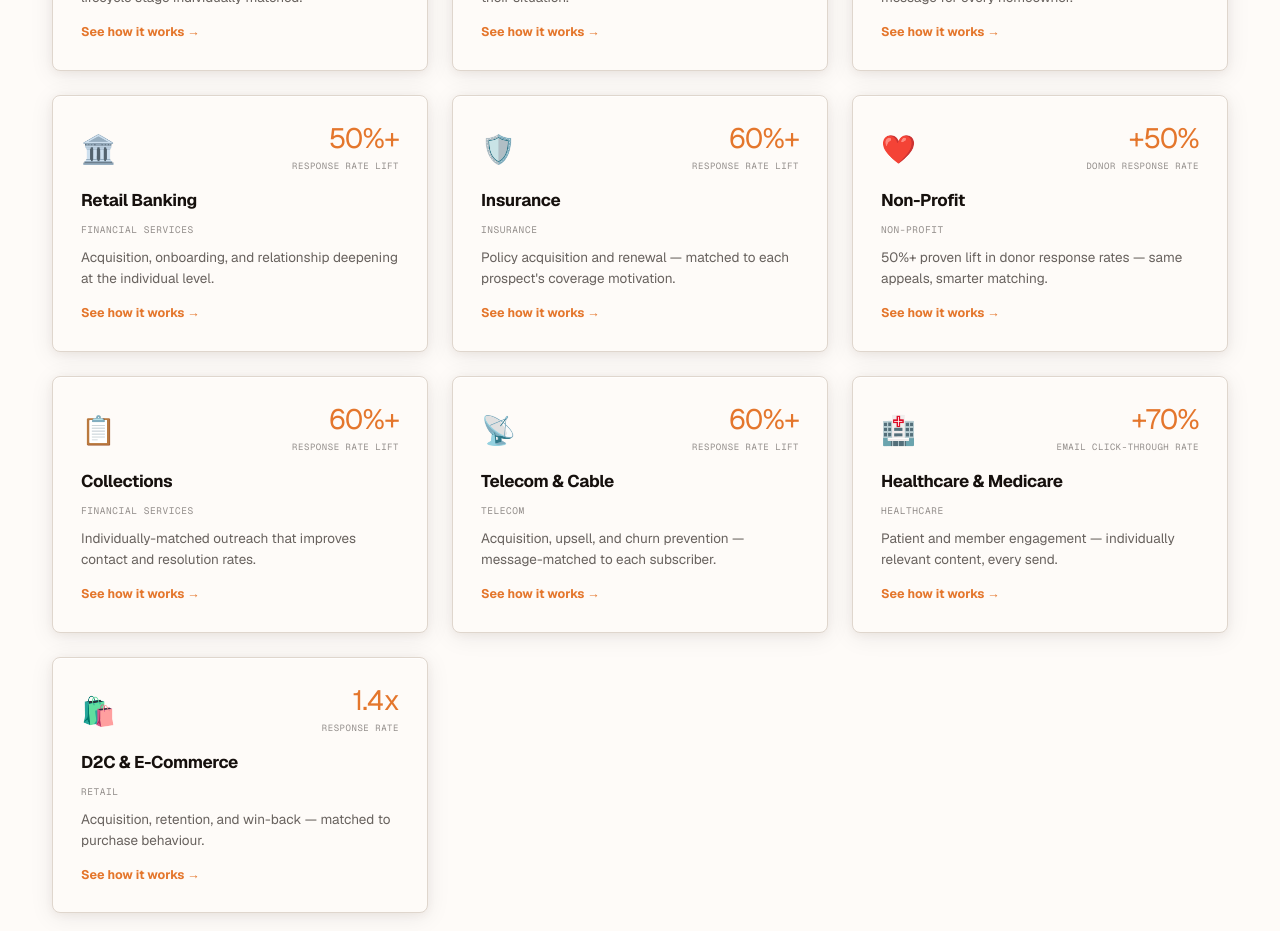
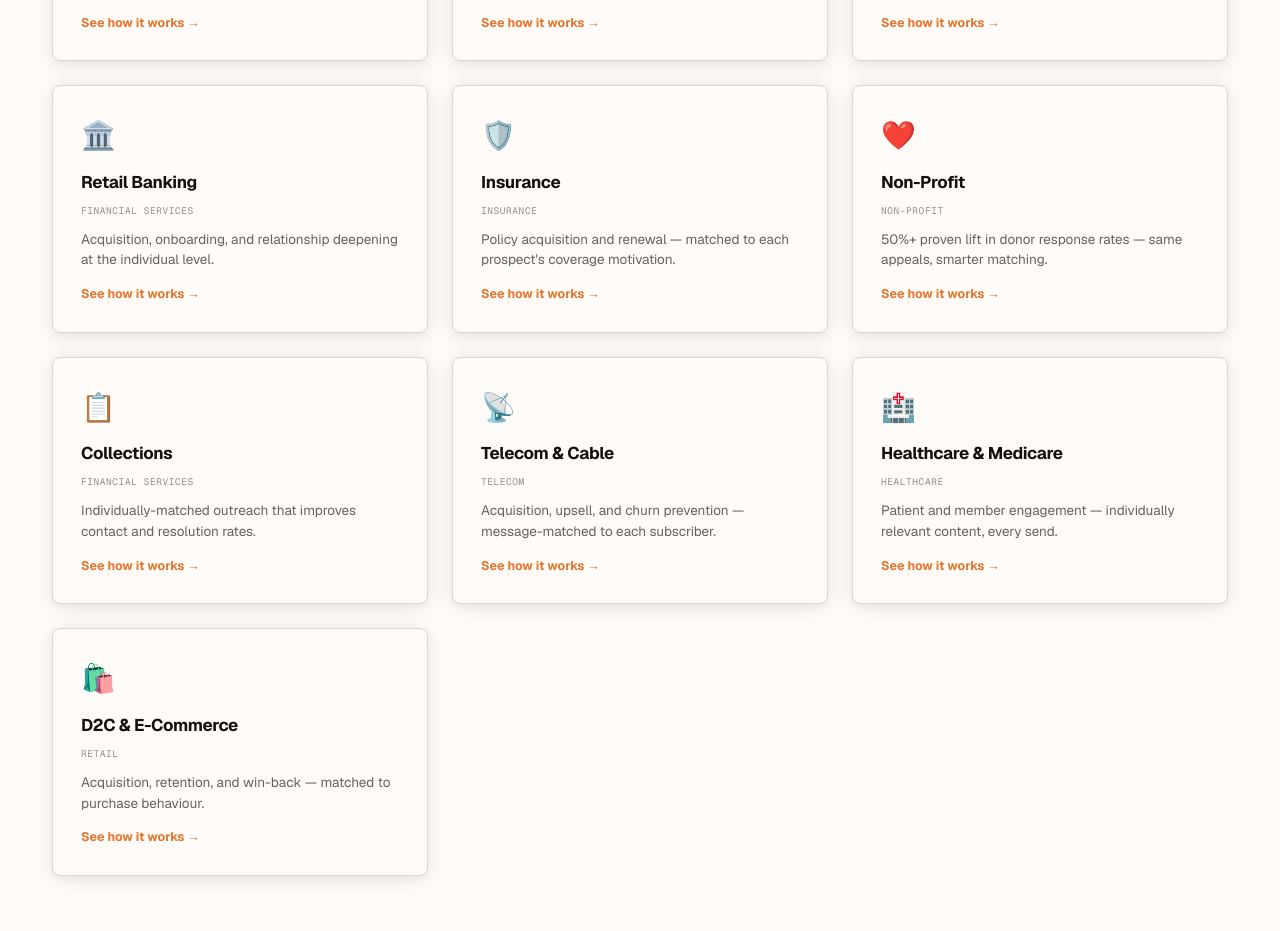
Before and after one commit to guptav23/aignyte-nextjs, a Next.js app: page /industries in a window 1280 px wide. Shown: the part 1140-2071 px from the top of the page. Built offline with nearby package versions, Linux system fonts and the light colour scheme.

Commit message:
Remove heroStat and heroStatLabel from industries
Removed heroStat and heroStatLabel from various industry entries to streamline data structure.

```diff
--- a/src/data/industries.ts
+++ b/src/data/industries.ts
@@ -7,8 +7,6 @@ export interface IndustryPage {
   name: string;
   heroTagline: string;
   sector: string;
-  heroStat: string;
-  heroStatLabel: string;
   heroSub: string;
   // Problem section
   problemHeading: string;
@@ -30,8 +28,6 @@ export const industryPages: IndustryPage[] = [
     name: 'Credit Cards',
     heroTagline: 'The right card offer for every individual — at every stage',
     sector: 'Financial Services',
-    heroStat: '60%+',
-    heroStatLabel: 'Response Rate Lift',
     heroSub: 'Acquisition, activation, and retention — every lifecycle stage individually matched.',
     description: 'Credit card direct mail depends on matching the right offer framing to each prospect. AIgnyte analyses your creative components and individually assigns the variant most likely to convert each prospect in your mailing list.',
     problemHeading: 'One message per segment — but hundreds of thousands of very different people within each',
@@ -70,8 +66,6 @@ export const industryPages: IndustryPage[] = [
     name: 'Personal Loans',
     heroTagline: 'Match each borrower to the offer framing that fits their situation',
     sector: 'Financial Services',
-    heroStat: '60%+',
-    heroStatLabel: 'Response Rate Lift',
     heroSub: 'Match each borrower to the offer framing that fits their situation.',
     description: 'Personal loan campaigns live and die by how well the offer matches each prospect\'s immediate financial situation. AIgnyte optimises across loan amount, rate framing, term options, and purpose messaging to drive the highest response for every individual.',
     problemHeading: 'One message per segment — but very different borrowers within each',
@@ -110,8 +104,6 @@ export const industryPages: IndustryPage[] = [
     name: 'Mortgage & Home Equity',
     heroTagline: 'The right mortgage message for every homeowner and prospect',
     sector: 'Financial Services',
-    heroStat: '60%+',
-    heroStatLabel: 'Response Rate Lift',
     heroSub: 'Purchase, refinance, and HELOC — the right message for every homeowner.',
     description: 'Mortgage marketing requires precision. Rate sensitivity, LTV considerations, and life stage signals all determine which message resonates. AIgnyte makes individual-level decisions across your entire campaign file.',
     problemHeading: 'One message per segment — but every borrower\'s situation is different',
@@ -150,8 +142,6 @@ export const industryPages: IndustryPage[] = [
     name: 'Retail Banking',
     heroTagline: 'The right banking message for every individual — at every stage of the relationship',
     sector: 'Financial Services',
-    heroStat: '50%+',
-    heroStatLabel: 'Response Rate Lift',
     heroSub: 'Acquisition, onboarding, and relationship deepening at the individual level.',
     description: 'Checking account acquisition, savings products, and cross-sell campaigns all depend on matching the offer to the prospect\'s relationship with money. AIgnyte optimises your creative palette for each individual.',
     problemHeading: 'One message per segment — but very different customers and prospects within each',
@@ -190,8 +180,6 @@ export const industryPages: IndustryPage[] = [
     name: 'Insurance',
     heroTagline: 'The right insurance message for every prospect and policyholder',
     sector: 'Insurance',
-    heroStat: '60%+',
-    heroStatLabel: 'Response Rate Lift',
     heroSub: 'Policy acquisition and renewal — matched to each prospect\'s coverage motivation.',
     description: 'Insurance messaging is highly personal — the right message depends on whether a prospect values price, coverage breadth, brand trust, or claims simplicity. AIgnyte learns which framing drives response for each individual.',
     problemHeading: 'One message per segment — but very different motivations and risk profiles within each',
@@ -230,8 +218,6 @@ export const industryPages: IndustryPage[] = [
     name: 'Non-Profit',
     heroTagline: 'The right appeal for every donor and prospect, individually matched',
     sector: 'Non-Profit',
-    heroStat: '+50%',
-    heroStatLabel: 'Donor Response Rate',
     heroSub: '50%+ proven lift in donor response rates — same appeals, smarter matching.',
     description: 'Donor acquisition and retention in direct mail is highly sensitive to which appeal resonates with each individual. AIgnyte has demonstrated 50%+ lifts in donor response by matching each donor to the emotional and rational appeal that aligns with their giving history.',
     problemHeading: 'One message per segment — but very different donors within each',
@@ -270,8 +256,6 @@ export const industryPages: IndustryPage[] = [
     name: 'Collections',
     heroTagline: 'The right outreach for every delinquent account — individually matched',
     sector: 'Financial Services',
-    heroStat: '60%+',
-    heroStatLabel: 'Response Rate Lift',
     heroSub: 'Individually-matched outreach that improves contact and resolution rates.',
     description: 'Collections outreach effectiveness depends on matching the right message tone and offer structure to each debtor\'s situation. AIgnyte optimises across settlement framing, payment plans, and communication style to maximise contact and resolution rates.',
     problemHeading: 'One message per bucket — but very different accounts within each',
@@ -310,8 +294,6 @@ export const industryPages: IndustryPage[] = [
     name: 'Telecom & Cable',
     heroTagline: 'The right message for every subscriber — acquisition, upsell, and churn prevention',
     sector: 'Telecom',
-    heroStat: '60%+',
-    heroStatLabel: 'Response Rate Lift',
     heroSub: 'Acquisition, upsell, and churn prevention — message-matched to each subscriber.',
     description: 'Telecom campaigns require matching each prospect or customer to the right bundle, speed tier, or promotional offer. AIgnyte learns which message framing drives response for each individual.',
     problemHeading: 'One message per segment — but very different households within each',
@@ -350,8 +332,6 @@ export const industryPages: IndustryPage[] = [
     name: 'Healthcare & Medicare',
     heroTagline: 'The right message for every patient and member — individually matched',
     sector: 'Healthcare',
-    heroStat: '+70%',
-    heroStatLabel: 'Email Click-Through Rate',
     heroSub: 'Patient and member engagement — individually relevant content, every send.',
     description: 'Healthcare marketing must navigate both regulatory constraints and personal relevance. AIgnyte has demonstrated 70% lifts in email CTR for large hospital systems by individually matching patients to the content and service lines most relevant to their profile.',
     problemHeading: 'One message per segment — but very different health situations and priorities within each',
@@ -390,8 +370,6 @@ export const industryPages: IndustryPage[] = [
     name: 'D2C & E-Commerce',
     heroTagline: 'The right message for every customer — acquisition, retention, and win-back',
     sector: 'Retail',
-    heroStat: '1.4x',
-    heroStatLabel: 'Response Rate',
     heroSub: 'Acquisition, retention, and win-back — matched to purchase behaviour.',
     description: 'D2C and e-commerce direct mail performance depends on matching promotional messaging — discount depth, product category, offer urgency — to individual purchase patterns. AIgnyte optimises across your creative variants to maximise response for every person in your file.',
     problemHeading: 'One message per segment — but enormously diverse individuals within each',
```
